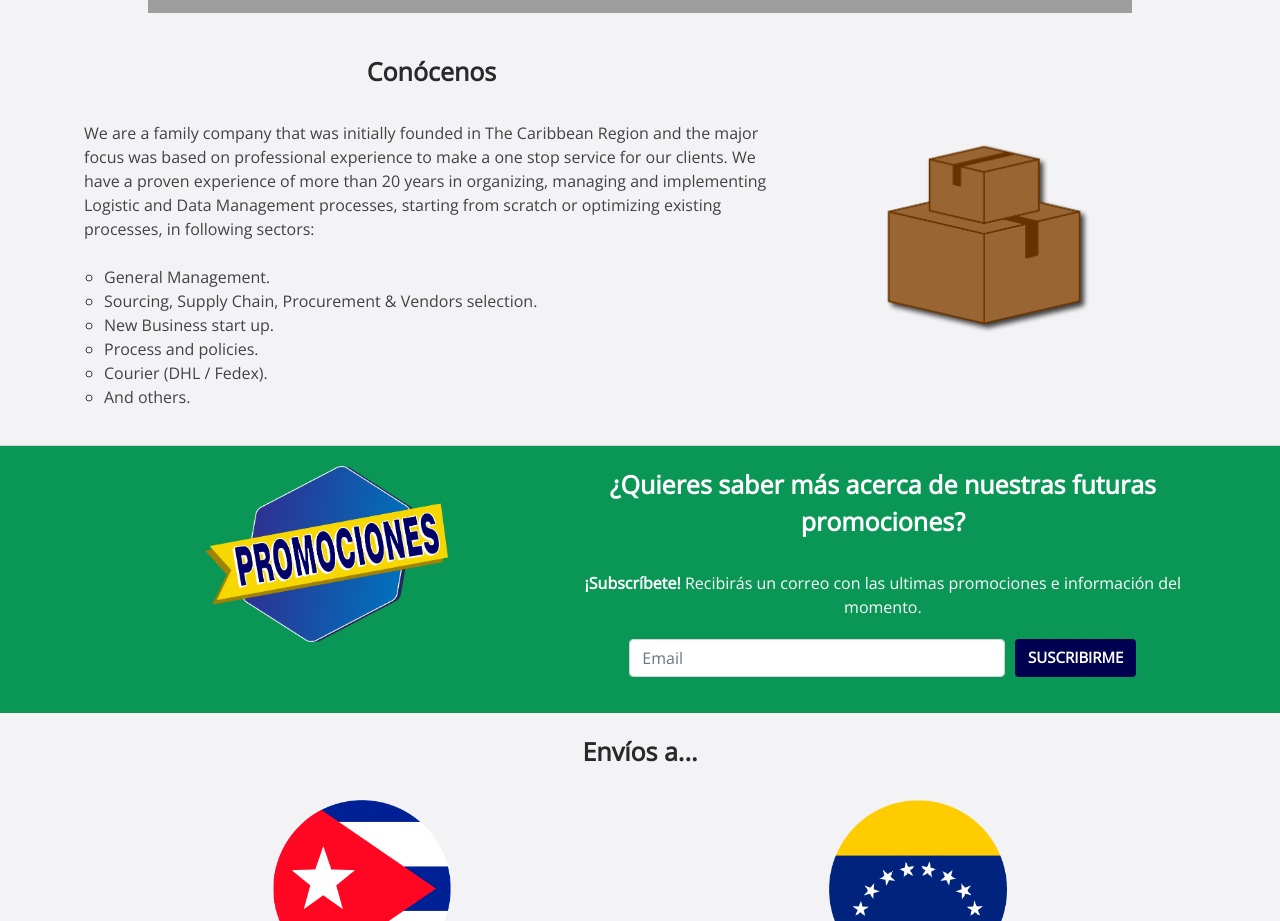
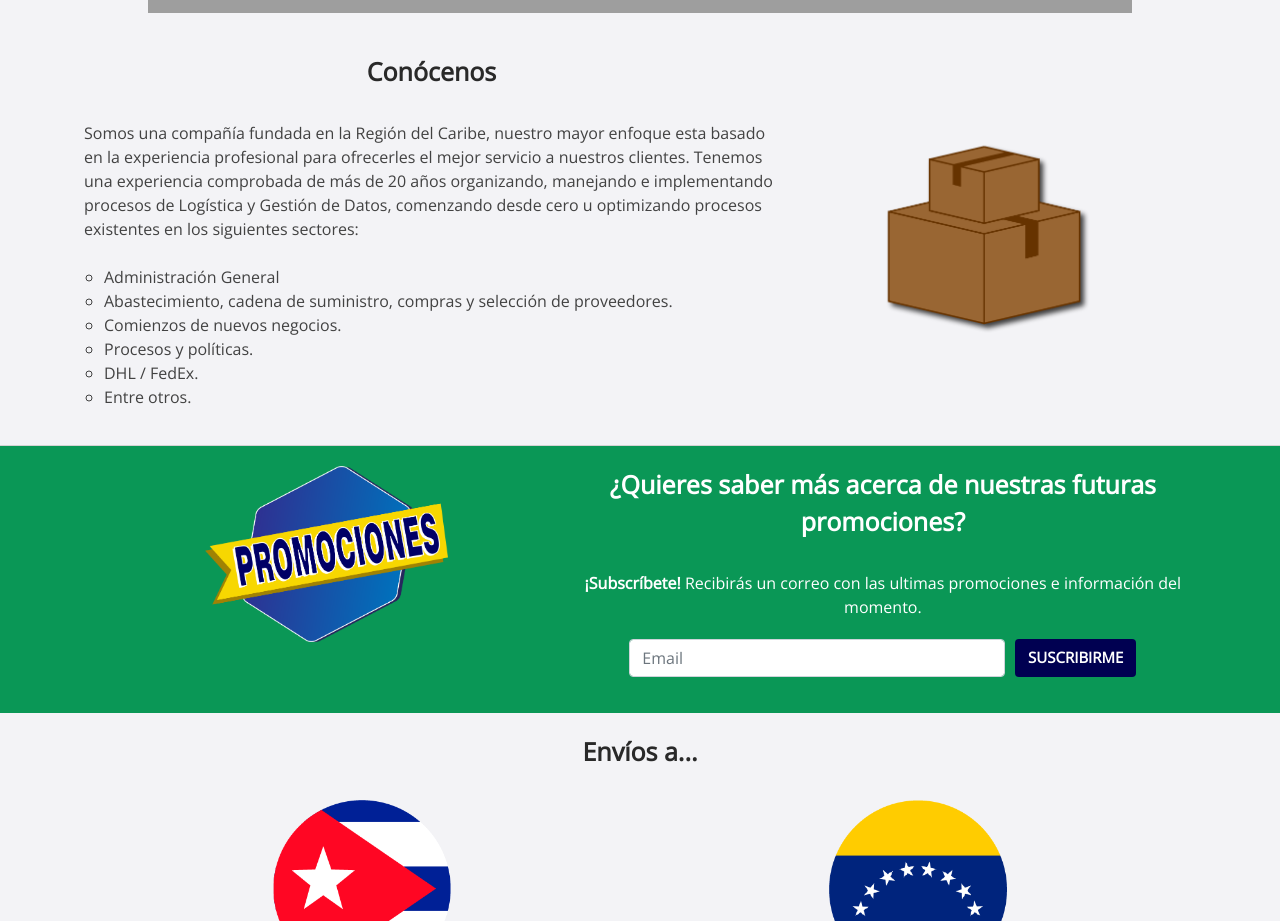
Before and after one commit to crarrivillaga/allservicesusa, a plain HTML site: page index.html in a window 1280 px wide. Shown: the part 840-1761 px from the top of the page. Drawn offline with nearby package versions, Linux system fonts and the light colour scheme; grey boxes are pictures that could not be loaded; files whose address does not match are found by name.

Commit message:
Update index.html

```diff
--- a/index.html
+++ b/index.html
@@ -46,17 +46,17 @@
                <div class="title">Conócenos</div>
 
                <div class="info">
-                  We are a family company that was initially founded in The Caribbean Region and the major focus was based on professional experience to make a one stop service for our clients. We have a proven experience of more than 20 years in organizing, managing and implementing Logistic and Data Management processes, starting from scratch or optimizing existing processes, in following sectors:
+                  Somos una compañía fundada en la Región del Caribe, nuestro mayor enfoque esta basado en la experiencia profesional para ofrecerles el mejor servicio a nuestros clientes. Tenemos una experiencia comprobada de más de 20 años organizando, manejando e implementando procesos de Logística y Gestión de Datos, comenzando desde cero u optimizando procesos existentes en los siguientes sectores:
 
                   <br><br>
 
                   <ul>
-                     <li>General Management.</li>
-                     <li>Sourcing, Supply Chain, Procurement & Vendors selection.</li>
-                     <li>New Business start up.</li>
-                     <li>Process and policies.</li>
-                     <li>Courier (DHL / Fedex).</li>
-                     <li>And others.</li>
+                     <li>Administración General</li>
+                     <li>Abastecimiento, cadena de suministro, compras y selección de proveedores.</li>
+                     <li>Comienzos de nuevos negocios.</li>
+                     <li>Procesos y políticas.</li>
+                     <li>DHL / FedEx.</li>
+                     <li>Entre otros.</li>
                   </ul>
                </div>
             </div>
```
